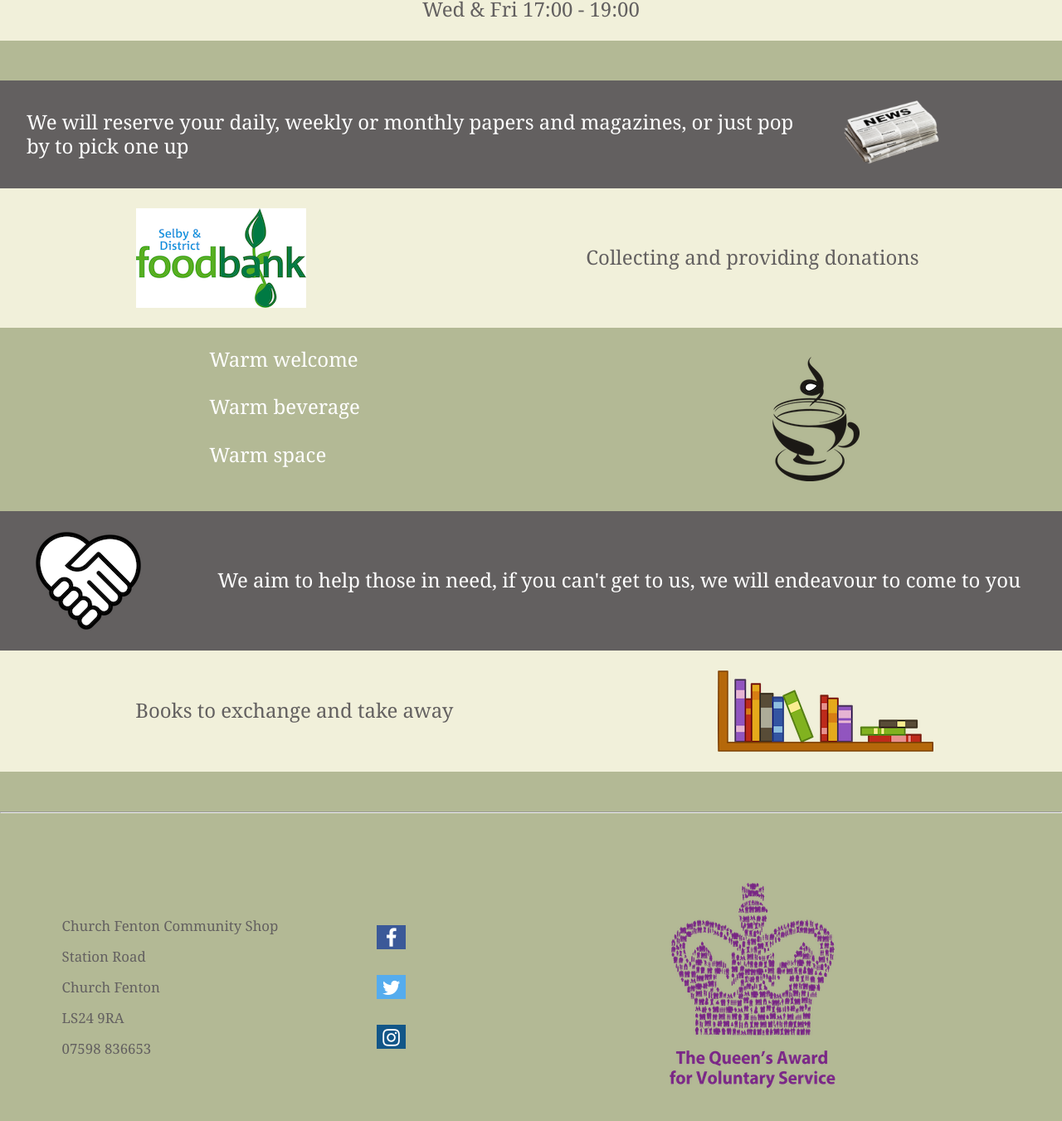
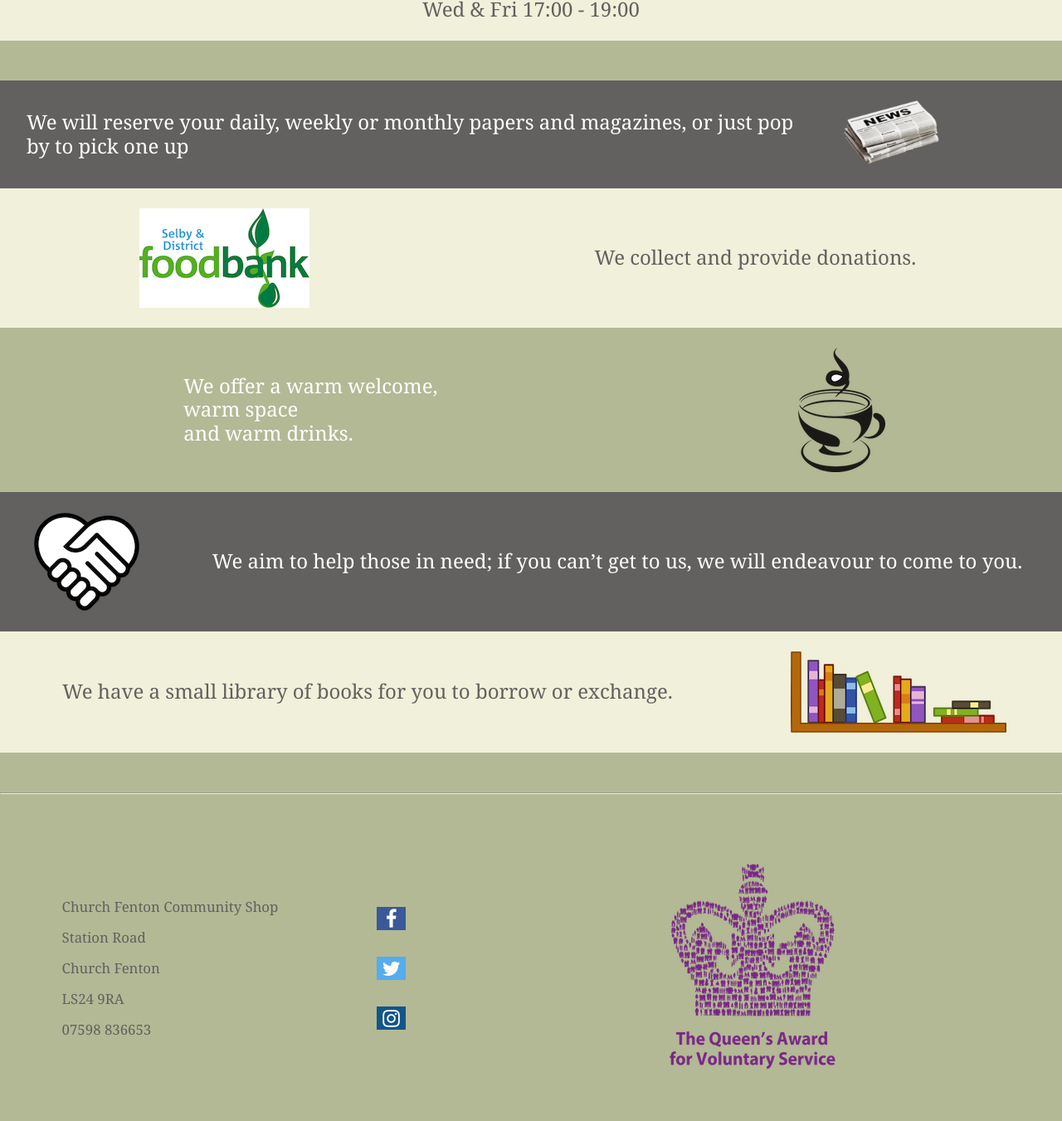
Before and after one commit to churchfentoncommunityshop/churchfentoncommunityshop.github.io, a Jekyll site: the page built from index.html, in a window 1280 px wide and 1400 px high, scrolled down 1759 px. Shown: the top 1351 px of the window at 83% size. Built offline with Jekyll 4.4.1, drawn with Linux system fonts in a browser that asks for light colours.

Commit message:
Corrections to language

```diff
--- a/garden.html
+++ b/garden.html
@@ -7,7 +7,7 @@ title: Garden
     <div class="row">
         <img src="images/garden_flowers.png" alt="garden flowers" class="float_right">
         <p>
-            Welcome to our beautiful garden! We are so excited for you to come and enjoy all that it has to offer. Our paths are wide and paved to make it easy for anyone, including those using wheelchairs, to access all areas of the garden. We also have a lovely greenhouse that is wheelchair accessible. Come and relax in the peaceful ambiance of the garden, watch the birds feeding, or even get more hands-on by planting or weeding in the raised beds. We encourage everyone to take ownership of the garden and make it your own. We can't wait to see you here!
+            Welcome to our beautiful garden! We are so excited for you to come and enjoy all that it has to offer. Our paths are wide and paved to make it easy for anyone, including those using wheelchairs, to access all areas of the garden. We also have a lovely greenhouse that is wheelchair accessible. Come and relax in the peaceful ambience of the garden, watch the birds feeding, or even get more hands-on by planting or weeding in the raised beds. We encourage everyone to take ownership of the garden and make it your own. We can't wait to see you here!
         </p>
     </div>
     <div class="row">
@@ -17,7 +17,7 @@ title: Garden
     <div class="row">
         <img src="images/rosemary.jpg" alt="rosemary" class="float_right">
         <p>
-            Herbs such a rosemary and parsley are already established so you might to try your hand at growing some more
+            Herbs such as rosemary and parsley are already established so you might to try your hand at growing some more.
         </p>
         <img src="images/parsley.jpg" alt="sage" class="float_left">
     </div>
--- a/index.html
+++ b/index.html
@@ -46,22 +46,18 @@ title: Home
     </div>
     <div class="row background-light ">
         <img src="images/selby2.png" alt="Selby">
-        <p>Collecting and providing donations</p>
+        <p>We collect and provide donations.</p>
     </div>
     <div class="row background-medium">
-        <p>Warm welcome <br><br>
-        Warm beverage <br><br>
-        Warm space <br><br></p>
+        <p>We offer a warm welcome,<br>warm space<br>and warm drinks.</p>
         <img src="images/clipart1343360.png" alt="Cup">
     </div>
     <div class="row background-dark">
         <img src="images/Heart-hand-shake.png" alt="two hands making a heart">
-        <p>We aim to help those in
-            need, if you can't get to us,
-            we will endeavour to come to you</p>
+        <p>We aim to help those in need; if you can’t get to us, we will endeavour to come to you.</p>
     </div>
     <div class="row background-light">
-        <p>Books to exchange and take away</p>
+        <p>We have a small library of books for you to borrow or exchange.</p>
         <img src="images/books.png" alt="Books">
     </div>
 </div>
```
Also changed, not shown: volunteering.html (+8 -8 lines).
